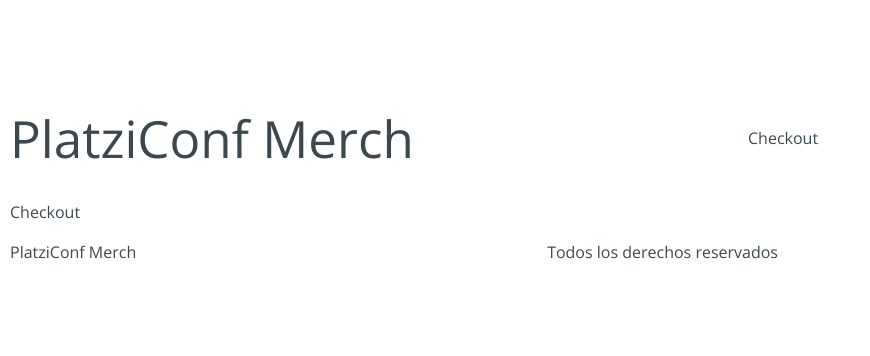
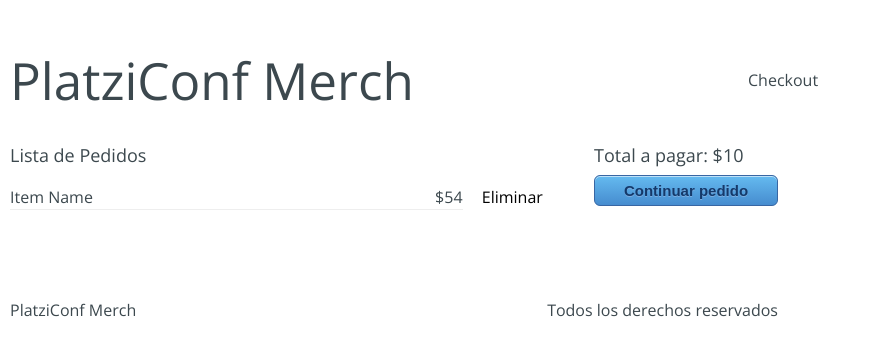
Before and after one commit to larturi/react-conf-platzi-vite, a React (Vite) app: page /checkout in a window 1280 px wide. Shown: the part 222-578 px from the top of the page, without its empty margins (0-870 px from the left). Built offline with nearby package versions, Linux system fonts and the light colour scheme.

Commit message:
Checkout

```diff
--- a/src/components/Checkout/Checkout.jsx
+++ b/src/components/Checkout/Checkout.jsx
@@ -1,5 +1,24 @@
 import './Checkout.css'
 
 export const Checkout = () => {
-  return <div>Checkout</div>
+  return (
+    <div className="checkout">
+      <div className="checkout-content">
+        <h3>Lista de Pedidos</h3>
+        <div className="checkout-item">
+          <div className="checkout-element">
+            <h4>Item Name</h4>
+            <span>$54</span>
+          </div>
+
+          <button type="button">Eliminar</button>
+        </div>
+      </div>
+
+      <div className="checkout-sidebar">
+        <h3>Total a pagar: $10</h3>
+        <button type="button">Continuar pedido</button>
+      </div>
+    </div>
+  )
 }
--- a/src/components/Products/Products.jsx
+++ b/src/components/Products/Products.jsx
@@ -3,7 +3,6 @@
 import './Products.css'
 
 export const Products = ({ products }) => {
-  console.log(products)
   return (
     <div className="products">
       <div className="products-items">
```
